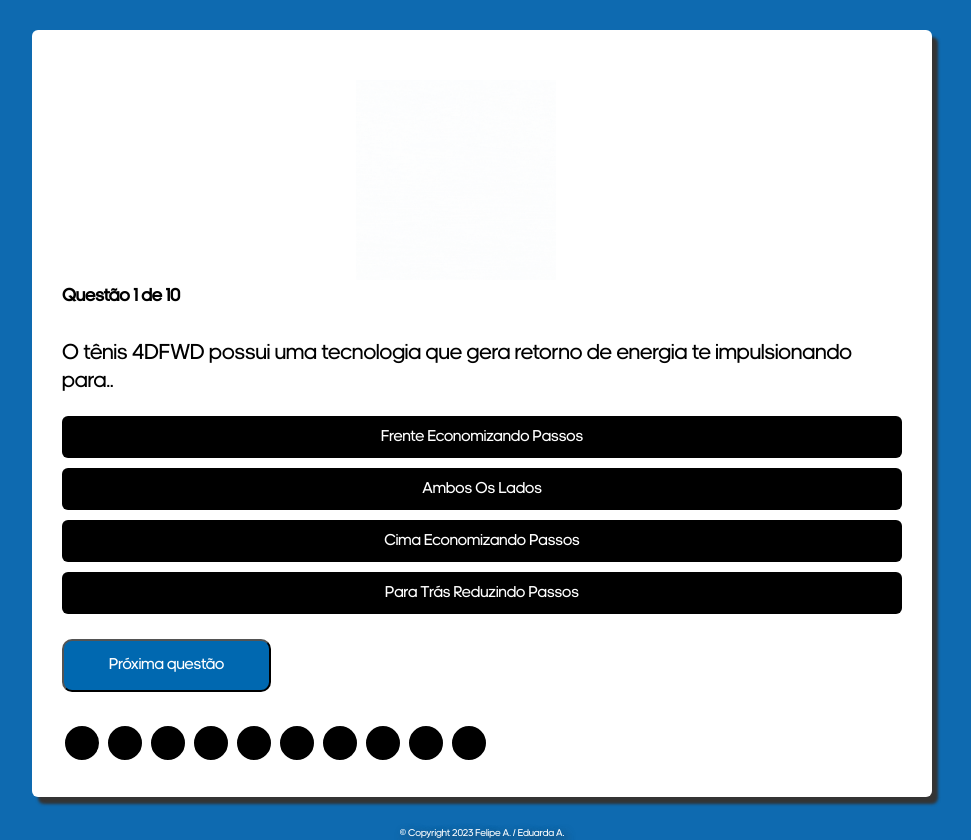
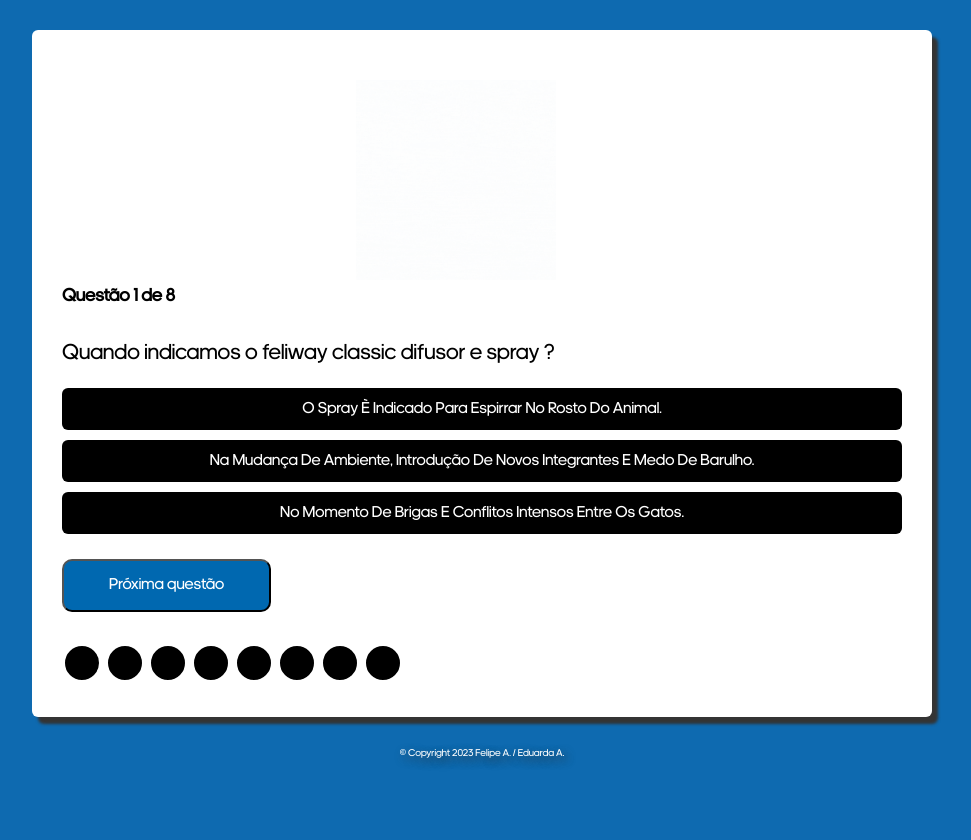
Before and after one commit to FelipeArruda2000/Ceva, a plain HTML site: page index.html in a window 1280 px wide. Both pictures are taken after a click on the button "Começar Quiz". Shown: the whole page, without its empty margins (158-1129 px from the left). After the commit the page ends 800 px from the top, so only its background shows below. Drawn offline with Linux system fonts and the light colour scheme.

Commit message:
atualizaçãoScript

```diff
--- a/app.js
+++ b/app.js
@@ -26,7 +26,7 @@ function setAvailableQuestions(){
 //set question number and question and options
 function getNewQuestion(){
  	//set question number
- 	questionNumber.innerHTML="Questão "+(questionCounter+1)+" de 10";
+ 	questionNumber.innerHTML="Questão "+(questionCounter+1)+" de 8";
 
 
  	//set question text
@@ -54,7 +54,7 @@ function getNewQuestion(){
  	}
 
  	optionsContainer.innerHTML='';
- 	let animationDelay = 0.15;
+ 	let animationDelay = 0.10;
 	//create options in HTML
 	for(let i=0;i<optionLen; i++){
 		//random option
@@ -71,7 +71,7 @@ function getNewQuestion(){
 		option.innerHTML=currentQuestion.options[optionIndex];
 		option.id=optionIndex;
 		option.style.animationDelay = animationDelay+'s';
-		animationDelay=animationDelay+0.15;
+		animationDelay=animationDelay+0.10;
 		option.className="option";
 		optionsContainer.appendChild(option);
 		option.setAttribute("onclick","getResult(this)");
@@ -124,7 +124,7 @@ function unclickableOptions() {
 function answerIndicator(){
 	answerIndicatorContainer.innerHTML = '';
 	const totalQuestions = quiz.length;
-	for(let i=0; i<10; i++){
+	for(let i=0; i<8; i++){
 		const indicator = document.createElement("div");
 		answerIndicatorContainer.appendChild(indicator);
 	}
@@ -135,7 +135,7 @@ function updateAnswerIndicator(markType){
 
 
 function next(){
-	if(questionCounter===10){
+	if(questionCounter===8){
 		console.log("Quiz Over!");
 		quizOver();
 	}
--- a/index.html
+++ b/index.html
@@ -37,7 +37,7 @@
 		</div>
 
 		<h2><b>Instruções:</b></h2>
-		<p>Numero total de perguntas: <span class="total-question">10</span></p>
+		<p>Numero total de perguntas: <span class="total-question">8</span></p>
 		<p>Para responder basta clicar na alternativa escolhida</p>
 		<br/>
 		<button type="button" class="btn" onclick="startQuiz()">Começar Quiz</button>
--- a/script.js
+++ b/script.js
@@ -1,53 +1,43 @@
 
 const quiz =[
     {
-        q:'qual é seu nome duda?',
-        options:['Bill Russel','Abdul-Jabbar','Stephen Curry'],
+        q:'Em quais momentos podemos usar o adptil difusor ?',
+        options:['Em caso de agressividade entre os cães.','Na mudança de ambiente, introdução, adaptação a chegada de um novo filhote em casa, medos de barulhos (fogos).','Pode ser usado como sedativo no momento de estresse.'],
         answer:1
     },
     {
-        q:'O EMMNXT tem como objetivo transformar a jornada do consumidor em loja.....',
-        options:['Mais objetiva','O conectando, engajando e inspirando','Através da técnica F.A.B','Mais divertida'],
+        q:'Quando podemos indicar o feliway friends?',
+        options:['sua composição provoca incômodo, então devemos usar como forma de punição.','No auxilio para diminuição das brigas e sinais de conflitos entre gatos.','È necessario usar quando o animal tem boa convivencia com o outro integrante da casa.'],
         answer:1
     },
     {
-        q:'O programa especialista running e women foi criado com intuito de...',
-        options:['Diminuir a conversão nas lojas','Diminuir o turnover','Trazer colaboradores mais capacitados em lojas'],
+        q:'Quando indicamos o feliway classic difusor e spray ?',
+        options:['No momento de brigas e conflitos intensos entre os gatos.','O spray è indicado para espirrar no rosto do animal.','Na mudança de ambiente, introdução de novos integrantes e medo de barulho.'],
         answer:2
     },
     {
-        q:'O tênis 4DFWD possui uma tecnologia que gera retorno de energia te impulsionando para..',
-        options:['Cima economizando passos','Ambos os lados','Frente economizando passos','Para trás reduzindo passos'],
+        q:'Quais vermifugos da nossa linha trata além dos vermes a giardia?',
+        options:['Apenas o canex premium.','Nenhuma das alternativas.','Canex premium e canex plus 3.'],
         answer:2
     },
     {
-        q:'Em que ano nasce oficialmente a Adidas? e em que cidade ela foi instalada inicialmente?',
-        options:['1948 em Oberhausen','1949 em Herzogenarauch','1949 em Lyon (Rhône-Alpes)','1951 em Hanôver'],
+        q:'Qual vermifugo trata o verme do coração?',
+        options:['nenhuma das alternativas.','canex premium','Canex plus 3'],
         answer:1
     },
     {
-        q:"Em 2022 abriu uma loja conceito com 700m2 em formato stadium na Av.Paulista que loja foi essa?",
-        options:['City Center','Top Center','Nomura center','Bourbon center'],
-        answer:1
+        q:"Qual vermifugo è indicado para cadelas prenhas e trata o verme trichuris vulpis?",
+        options:['Linha Canex Plus.','Linha Canex premium ','Linha Petzi plus.'],
+        answer:2
     },
     {
-        q:"Qual objetivo do programa in store coach?",
-        options:["Ter maior produtividade e rentabilidade junto ao time de vendas","Conhecer os produtos","Aprender sobre a cultura da adidas somente","Aumentar o turnover"],
+        q:"O que o Vectra cães 3D previne?",
+        options:["Contra pulga, carrapato e repele mosquitos e flebotomos.","Apenas contra Pulga.","contra pulgas e carrapatos apenas."],
         answer:0
     },
     {
-        q:"Na campanha de incentivo VENDE QUE É GOL tivemos 15 vencedores de lojas BCS, que loja ficou em 1° lugar?",
-        options:["BCS- Rio Branco, Via Verde","BCS- Rio Porto-Alegre","BCS- Brasilia, Iguatemi","BCS- Foz do Iguaçu, Cataratas"],
+        q:"Vectra 3D tem ação de quantos meses para pulgas em caes e gatos?",
+        options:["Ação de 2 meses para caes e gatos","Ação de 1 mês para caes e 2 meses para gatos.","Ação de 1 mês para caes e gatos."],
         answer:0
     },
-    {
-        q:"Sabemos que o jeans utiliza muita água em sua confecção, quantos litros é utilizado para confecção de 2 peças de jeans?",
-        options:["500 a 800 litros","1000 litros","6.800 a 8.000 litros"],
-        answer:2
-    },
-    {
-        q:"Qual evento que temos em Q2 e Q4 ?",
-        options:["EMMNXT","Key players","Bootcamp"],
-        answer:2
-    },
     ]
```
